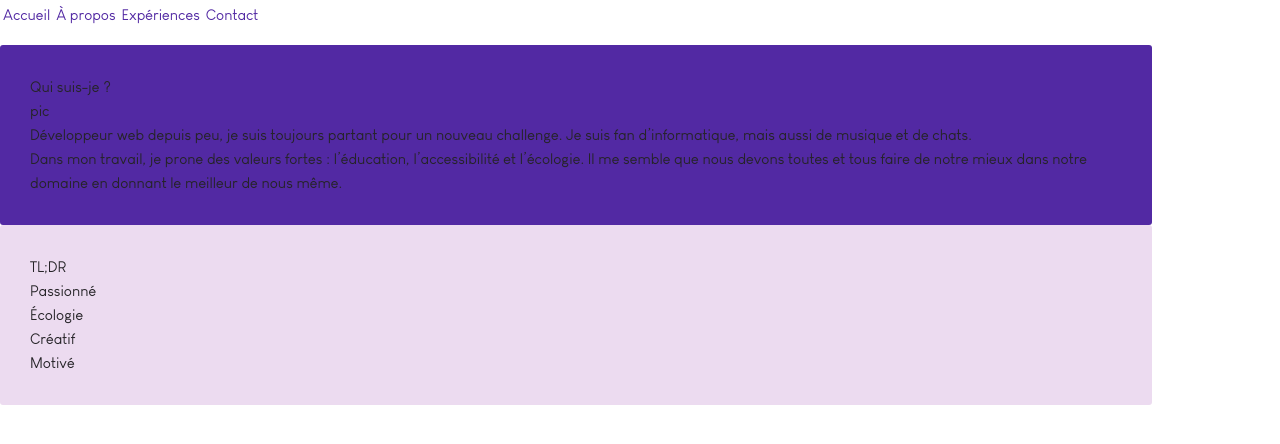
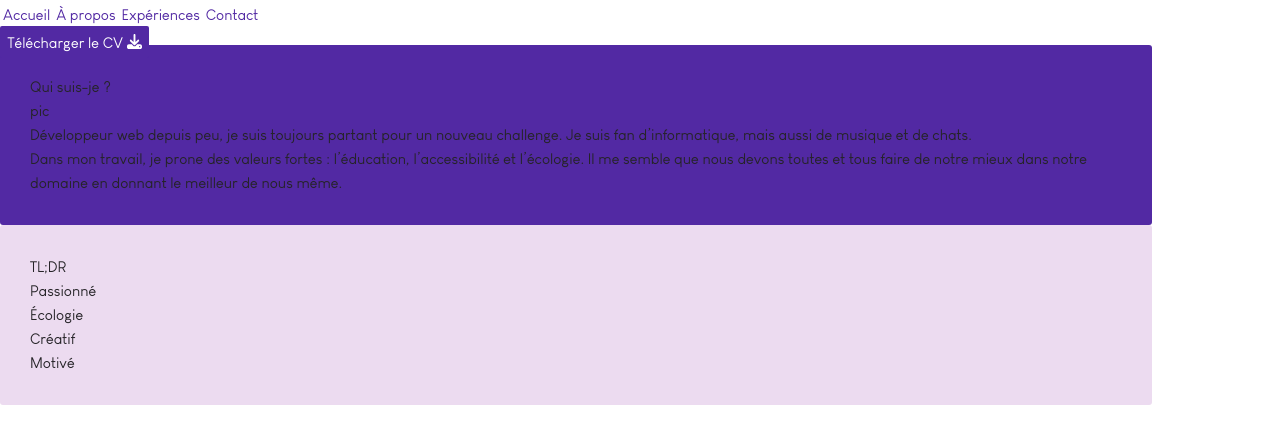
Before and after one commit to gytar/card, a Vue app: page /about in a window 1280 px wide. Shown: the top 444 px of the page. Built offline with nearby package versions, Linux system fonts and the light colour scheme.

Commit message:
add resume download

```diff
--- a/package.json
+++ b/package.json
@@ -19,8 +19,10 @@
     "@fortawesome/free-regular-svg-icons": "^6.5.1",
     "@fortawesome/free-solid-svg-icons": "^6.5.1",
     "@fortawesome/vue-fontawesome": "^3.0.5",
+    "axios": "^1.6.5",
     "pinia": "^2.1.7",
     "vue": "^3.3.11",
+    "vue-axios": "^3.5.2",
     "vue-router": "^4.2.5"
   },
   "devDependencies": {
--- a/src/App.vue
+++ b/src/App.vue
@@ -1,16 +1,51 @@
 <script setup lang="ts">
-import { RouterLink, RouterView } from 'vue-router'
+import { inject } from "vue";
+import { RouterLink, RouterView } from 'vue-router';
+import resumeUrl from './assets/files/CV-Guillaume-Perrot.pdf';
+
+const axios: any = inject('axios');
+
+type Item = {
+  name: string,
+  label: string,
+  url: string
+}
+
+const resume: Item = {
+  name: "CV Guillaume Perrot.pdf",
+  label: "Télécharger le CV",
+  url: resumeUrl,
+}
+
+const downloadItem = (item: Item) => {
+  axios.get(item.url).then((response) => {
+    var fileURL = window.URL.createObjectURL(new Blob([response.data]));
+    var fURL = document.createElement('a');
+
+    fURL.href = fileURL;
+    fURL.setAttribute('download', item.name);
+    document.body.appendChild(fURL);
+
+    fURL.click();
+    URL.revokeObjectURL(fURL.href);
+  })
+}
 </script>
 
 <template>
   <header>
-    <div class="wrapper">
+    <div class="wrapper flex items-center justify-between w-full md:p-3">
       <nav>
         <RouterLink to="/">Accueil</RouterLink>
         <RouterLink to="/about">À propos</RouterLink>
         <RouterLink to="/experiences">Expériences</RouterLink>
         <RouterLink to="/contact">Contact</RouterLink>
       </nav>
+      <div class="download-resume">
+        <a :href="resume.url" @click="downloadItem(resume)" target="_blank" class="download-button">
+          {{ resume.label }} <font-awesome-icon icon="download"></font-awesome-icon>
+        </a>
+      </div>
     </div>
   </header>
 
@@ -22,8 +57,20 @@ import { RouterLink, RouterView } from 'vue-router'
   position: absolute;
   margin: auto;
 }
+
 .wrapper nav {
   display: flex;
   align-items: center;
 }
+
+.download-button {
+  background: hsl(260, 60%, 40%);
+  color: white;
+  padding: .5em;
+  border-radius: 2px;
+  transition: all .2s ease-in-out;
+}
+.download-button:hover {
+  background: hsl(260, 60%, 60%);
+}
 </style>
--- a/src/main.ts
+++ b/src/main.ts
@@ -1,18 +1,21 @@
-import './assets/main.css'
+import './assets/main.css';
 
 import { createApp } from 'vue';
 import { createPinia } from 'pinia';
-import App from './App.vue';
 import router from './router';
+import axios from "axios";
+import VueAxios from 'vue-axios';
 import { FontAwesomeIcon } from '@fortawesome/vue-fontawesome';
 import { library } from '@fortawesome/fontawesome-svg-core';
-import { faAngleDown } from '@fortawesome/free-solid-svg-icons';
+import { faAngleDown, faDownload } from '@fortawesome/free-solid-svg-icons';
+import App from './App.vue';
 
-library.add(faAngleDown);
+library.add(faAngleDown, faDownload);
 
-const app = createApp(App)
-app.component("font-awesome-icon", FontAwesomeIcon)
-app.use(createPinia())
-app.use(router)
-
-app.mount('#app')
+const app = createApp(App);
+app.component("font-awesome-icon", FontAwesomeIcon);
+app.use(createPinia());
+app.use(router);
+app.use(VueAxios, axios);
+app.provide('axios', app.config.globalProperties.axios);
+app.mount('#app');
--- a/src/views/AboutView.vue
+++ b/src/views/AboutView.vue
@@ -1,5 +1,5 @@
 <template>
-  <div class="about p-2 flex items-center justify-center flex-col">
+  <div class="about p-2 flex items-center justify-center xl:justify-around flex-col">
     <div class="detailed-me p-3">
       <div class="flex items-center justify-between mb-5">
         <h2 class="text-5xl font-bold">Qui suis-je ?</h2>
@@ -11,7 +11,7 @@
         l’écologie. Il me semble que nous devons toutes et tous faire de notre mieux dans notre domaine en donnant le
         meilleur de nous même.</p>
     </div>
-    <div class="tldr mt-5">
+    <div class="tldr mt-5 xl:mt-0">
       <h2 class="text-5xl font-bold">TL;DR</h2>
       <div class="grid lg:grid-cols-2 gap-4 p-3 w-2/3 m-auto">
         <div class="text-center bg-fuchsia-700 text-white text-xl h-10 flex items-center justify-center rounded-sm">
@@ -32,7 +32,7 @@
 
 .about {
   padding-top: 3em;
-  min-height: 100%;
+  min-height: 100vh;
 }
 
 .detailed-me {
```
Also changed, not shown: src/assets/base.css (+0 -12 lines), 2 other files (tests, documents, lock files or other folders).
